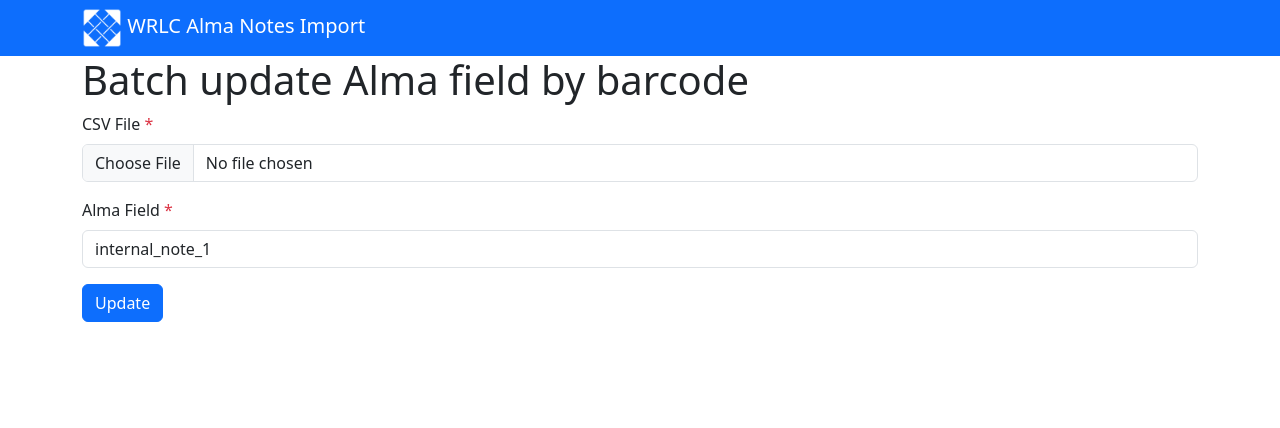
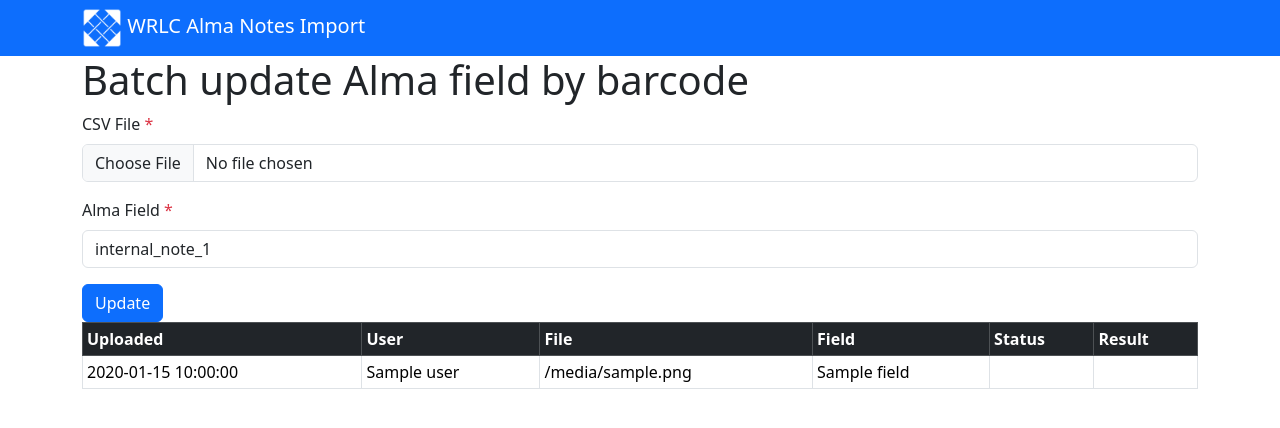
Before and after one commit to WRLC/alma-notes-import-flask, a Flask app: template templates/upload.html in a window 1280 px wide. Shown: the top 428 px of the page. Run offline with Flask 3, Linux system fonts and the light colour scheme; tables that the repository leaves empty hold one stand-in row (values such as "Sample post"); the template is opened without the code that fills it: values that come from a table or form of the project are taken from there, most other values are stand-ins (such as "Sample title", 1, 10 or a date in 2020); parts of the project's set-up code (start-up, migrations or seed data) failed here and were passed over; some libraries are stand-ins or nearby versions.

Commit message:
batch history in database

```diff
--- a/app.py
+++ b/app.py
@@ -15,7 +15,7 @@
 import email.message
 from functools import wraps
 import jwt
-from models import user_login, db
+from models import user_login, db, add_batch_import, check_user, get_batch_imports
 
 app = Flask(__name__)
 
@@ -33,11 +33,11 @@
 
 
 # Celery configuration
-app.config['CELERY_BROKER_URL'] = 'redis://127.0.0.1:6379'
-app.config['CELERY_RESULT_BACKEND'] = 'redis://127.0.0.1:6379'
+app.config['broker_url'] = 'redis://127.0.0.1:6379'
+app.config['result_backend'] = 'db+' + database
 
 # Initialize Celery
-celery = Celery(app.name, broker=app.config['CELERY_BROKER_URL'])
+celery = Celery(app.name, broker=app.config['broker_url'])
 celery.conf.update(app.config)
 
 
@@ -96,20 +96,38 @@
     if form.validate_on_submit():
         # File
         file = form.csv.data  # Get the CSV file from the form
-        filename = secure_filename(file.filename)  # Make the filename safe, even though it should be safe already
-        file.save(os.path.join(  # Save the file to the CSV folder in the instance path
-            app.config['UPLOAD_FOLDER'], filename
+        filename = secure_filename(file.filename)  # Get the filename from the file
+
+        # If the filename already exists in the upload folder...
+        if os.path.exists(os.path.join(app.config['UPLOAD_FOLDER'], filename)):
+            name, ext = os.path.splitext(file.filename)  # ...get the filename and extension
+            count = 0  # ...initialize filecount
+            # ...while the filename and filecount exists...
+            while os.path.exists(os.path.join(app.config['UPLOAD_FOLDER'], name) + '-{}'.format(count) + ext):
+                count += 1  # ...increment the filecount until the filename doesn't exist
+            filename = name + '-{}'.format(count) + ext  # ...add the new filecount to the filename
+
+        secfilename = secure_filename(filename)  # Make the filename safe, even though it should be safe already
+
+        # Save the file to the CSV folder in the instance path
+        file.save(os.path.join(
+            app.config['UPLOAD_FOLDER'], secfilename
         ))
 
         # Field
         field = form.almafield.data  # Get the Alma field from the form
 
+        user = check_user(session['username'])  # Get the current user object
+
         # Run the batch function on the CSV file
         task = batch.delay(
             os.path.join(
-                app.config['UPLOAD_FOLDER'], filename
-            ), field
+                app.config['UPLOAD_FOLDER'], secfilename
+            ), field, user.emailaddress
         )
+
+        # Add task to database
+        add_batch_import(task.id, filename, field, user.id)
 
         # Provide import info as message to user
         flash(
@@ -119,7 +137,10 @@
         )
         return redirect(url_for('upload'))
 
-    return render_template('upload.html', form=form)
+    # Get batch imports from database
+    batch_imports = get_batch_imports()
+
+    return render_template('upload.html', form=form, imports=batch_imports)
 
 
 @app.route('/login')
@@ -162,7 +183,7 @@
 
 
 @celery.task
-def batch(csvfile, almafield):
+def batch(csvfile, almafield, useremail):
     filename = csvfile.replace('static/csv', '')  # Set filename for email log
     emailbody = 'Results for {}:\n'.format(filename)  # Initialize email body
     app_log.info('Processing CSV file: ' + filename)  # Log info
@@ -237,7 +258,9 @@
     app_log.info('Import complete. ' + str(success) + ' barcodes updated. ' + str(failed) + ' barcodes not updated.')
 
     # Send email to user
-    send_email(emailbody, filename, session['email'])
+    send_email(emailbody, filename, useremail)
+
+    return emailbody  # Return email body for testing
 
 
 def send_email(body, filename, useremail):
--- a/templates/upload.html
+++ b/templates/upload.html
@@ -19,4 +19,28 @@
             <input class="btn btn-primary" type="submit" value="Update">
         </div>
     </form>
+    {% if imports|length > 0 %}
+        <table class="table table-bordered table-hover table-sm report">
+            <thead class="table-dark sticky-top">
+                <tr>
+                    <th>Uploaded</th>
+                    <th>User</th>
+                    <th>File</th>
+                    <th>Field</th>
+                    <th>Status</th>
+                    <th>Result</th>
+                </tr>
+            </thead>
+            {% for import in imports %}
+                <tr>
+                    <td>{{ import.date }}</td>
+                    <td>{{ import.user }}</td>
+                    <td>{{ import.filename }}</td>
+                    <td>{{ import.field }}</td>
+                    <td></td>
+                    <td></td>
+                </tr>
+            {% endfor %}
+        </table>
+    {% endif %}
 {% endblock %}
```
Also changed, not shown: models.py (+38 -1 lines).
